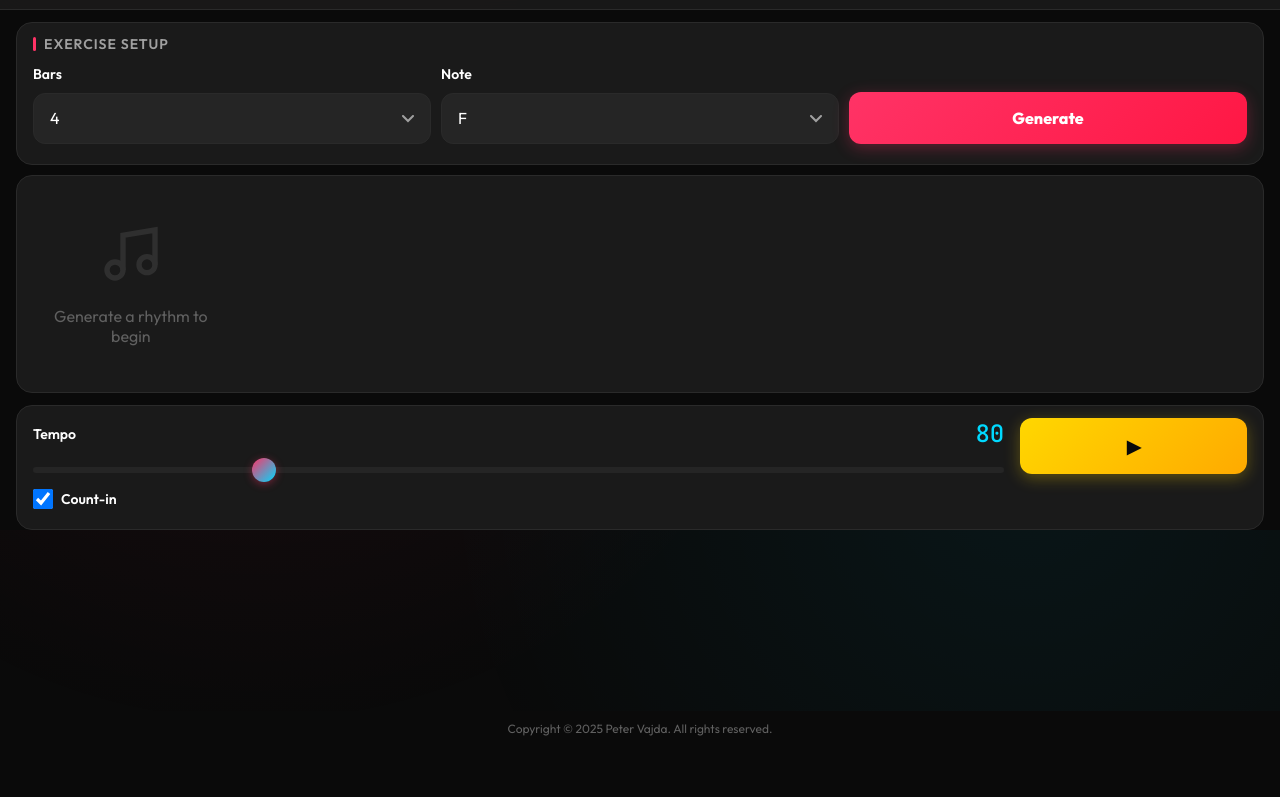
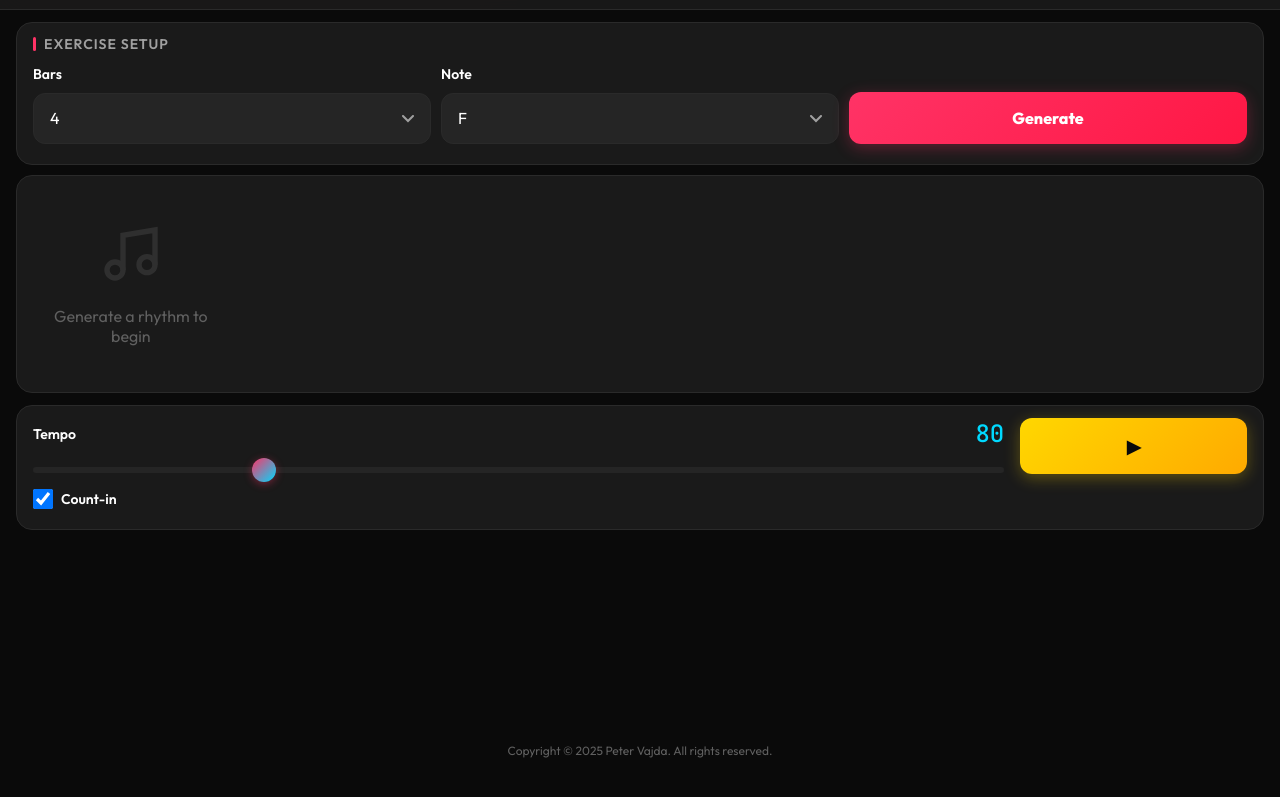
Before and after one commit to petvajda/rhythm-practice, a plain HTML site: page index.html in a window 1280 px wide. Shown: the part 89-886 px from the top of the page. Before the commit the page ends 865 px from the top, so only its background shows below. Drawn offline with Linux system fonts and the light colour scheme.

Commit message:
v22 trying to fix padding for copyright

```diff
--- a/index.html
+++ b/index.html
@@ -73,6 +73,8 @@
             width: 100%;
             min-height: 100vh;
             padding: 0;
+            display: flex;
+            flex-direction: column;
         }
 
         /* Header */
@@ -110,6 +112,7 @@
         .main-content {
             padding: 12px 16px 0 16px;
             background: var(--bg-primary);
+            flex: 1;
         }
 
         /* Music display */
@@ -690,8 +693,8 @@
         /* Footer */
         .footer {
             text-align: center;
-            padding: 0 20px 20px 20px;
-            margin-top: -10px;
+            padding: 12px 20px 20px 20px;
+            margin-top: auto;
             color: var(--text-tertiary);
             font-size: 12px;
             background: var(--bg-primary);
```
